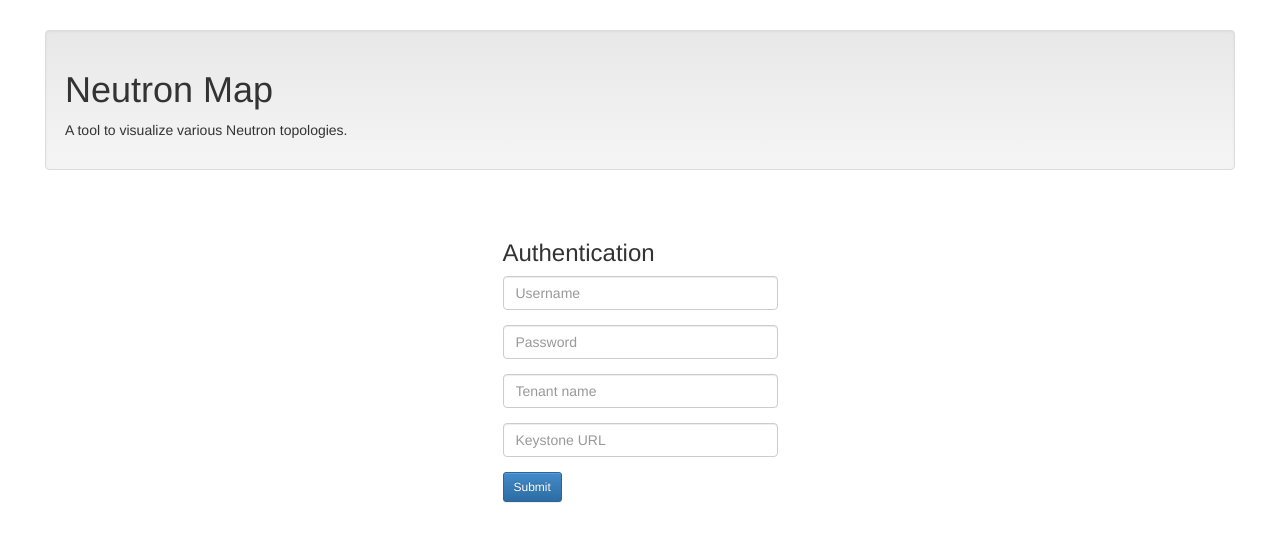
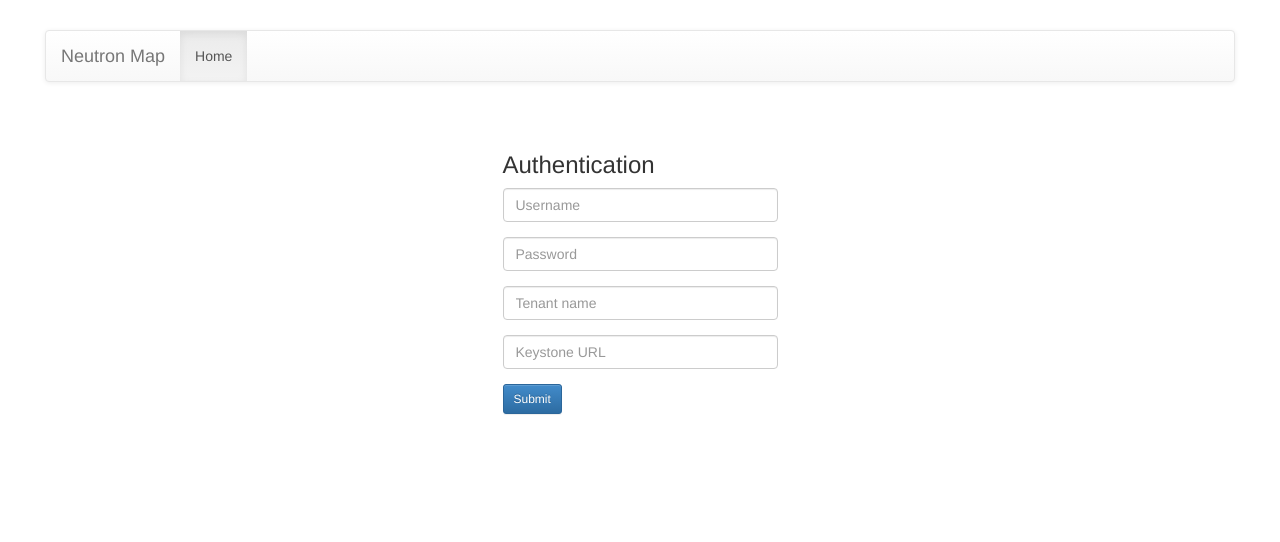
Before and after one commit to ajufrancis/neutronmap, a Flask app: page / in a window 1280 px wide. Shown: the top 542 px of the page. Run offline with Flask 2, Linux system fonts and the light colour scheme; some libraries are stand-ins or nearby versions.

Commit message:
Change the well class for a navbar

```diff
--- a/neutronmap/templates/index.html
+++ b/neutronmap/templates/index.html
@@ -12,16 +12,22 @@
       .center-block {float: none;}
     </style>
   </head>
-  <body role="document">
-    <div class="container-fluid theme-showcase" role="main">
-      <div class="well">
-        <h1>Neutron Map</h1>
-        <p>A tool to visualize various Neutron topologies.</p>
+  <body>
+    <div class="container-fluid">
+      <div class="navbar navbar-default">
+        <div class="navbar-header">
+          <div class="navbar-brand">Neutron Map</div>
+        </div>
+        <div class="navbar-collapse collapse">
+          <ul class="nav navbar-nav">
+            <li class="active"><a href="{{ url_for('index') }}">Home</a></li>
+          </ul>
+        </div>
       </div>
       <div class="row" id="content">
         <div class="col-md-3 center-block" style="padding-top: 30px;">
           <h3>Authentication</h3>
-          <form role="form">
+          <form>
             <div class="form-group">
               <input type="text" class="form-control" name="username" placeholder="Username" required>
             </div>
```
Also changed, not shown: neutronmap/config.py (+6 -1 lines).
